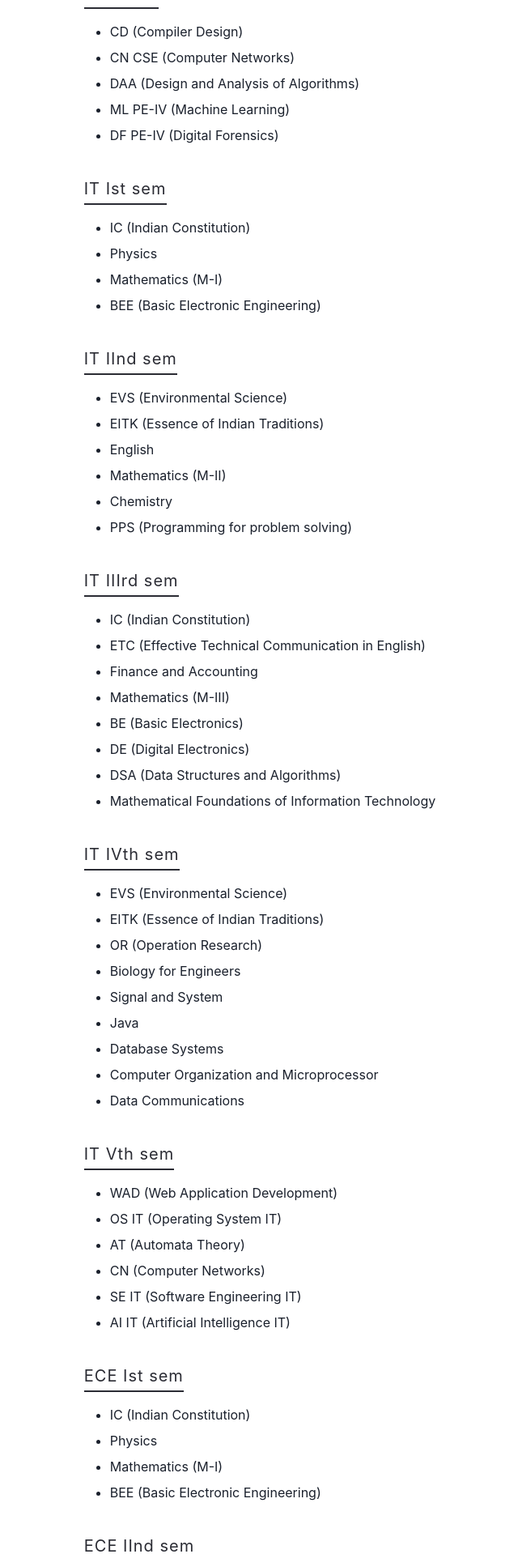
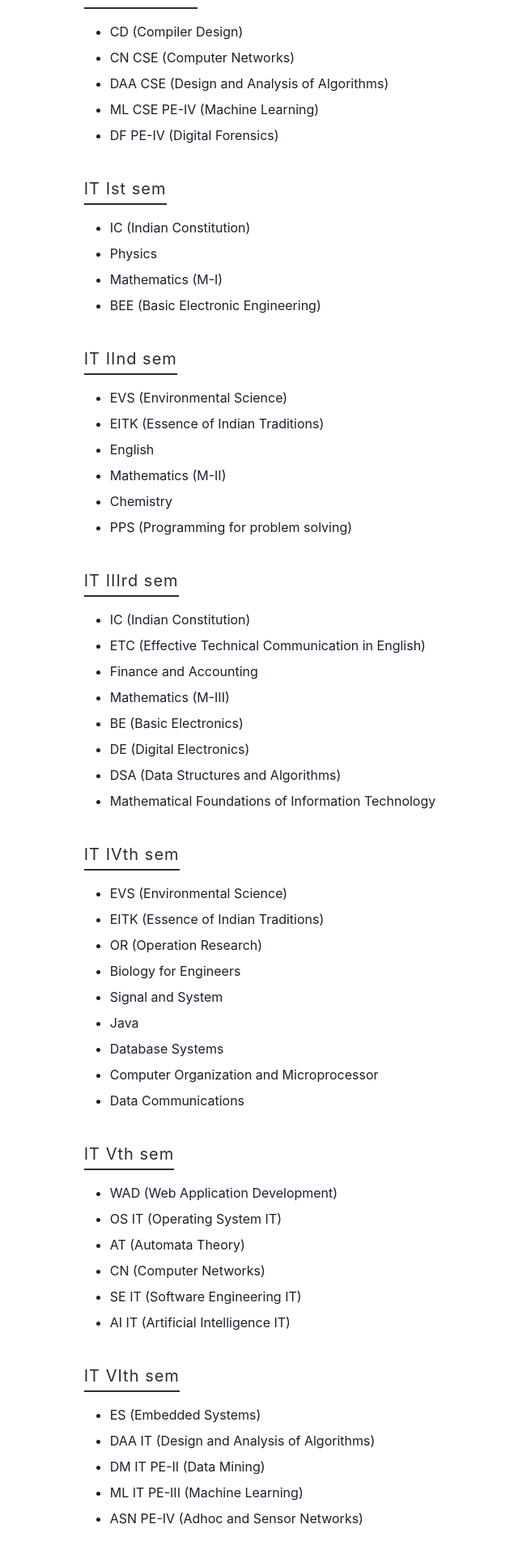
Before and after one commit to shareef99/yourounotes, a Next.js app: page /subjects in a window 1280 px wide. Shown: the part 1581-3500 px from the top of the page at 81% size, without its empty margins (319-959 px from the left). Built offline with nearby package versions, Linux system fonts and the light colour scheme; no server answers.

Commit message:
Add IT subjects and update settings

```diff
--- a/pages/subjects/index.tsx
+++ b/pages/subjects/index.tsx
@@ -59,6 +59,7 @@ const Subjects = (props: Props) => {
               <option value="third">IIIrd</option>
               <option value="forth">IVth</option>
               <option value="fifth">Vth</option>
+              <option value="sixth">VIth</option>
             </select>
           </label>
         </form>
@@ -96,6 +97,8 @@ const Subjects = (props: Props) => {
                       ? "IVth"
                       : x.sem === "fifth"
                       ? "Vth"
+                      : x.sem === "sixth"
+                      ? "VIth"
                       : ""}{" "}
                     sem
                   </h2>
--- a/pages/upload.tsx
+++ b/pages/upload.tsx
@@ -211,6 +211,7 @@ const Upload = (Props: Props) => {
                 <option value="third">IIIrd</option>
                 <option value="forth">IVth</option>
                 <option value="fifth">Vth</option>
+                <option value="sixth">VIth</option>
               </Select>
               <ErrorMessage
                 touch={touched.sem}
--- a/public/details.json
+++ b/public/details.json
@@ -65,8 +65,8 @@
     "subjects": [
       "CD (Compiler Design)",
       "CN CSE (Computer Networks)",
-      "DAA (Design and Analysis of Algorithms)",
-      "ML PE-IV (Machine Learning)",
+      "DAA CSE (Design and Analysis of Algorithms)",
+      "ML CSE PE-IV (Machine Learning)",
       "DF PE-IV (Digital Forensics)"
     ]
   },
@@ -131,6 +131,17 @@
       "CN (Computer Networks)",
       "SE IT (Software Engineering IT)",
       "AI IT (Artificial Intelligence IT)"
+    ]
+  },
+  {
+    "sem": "sixth",
+    "group": "IT",
+    "subjects": [
+      "ES (Embedded Systems)",
+      "DAA IT (Design and Analysis of Algorithms)",
+      "DM IT PE-II (Data Mining)",
+      "ML IT PE-III (Machine Learning)",
+      "ASN PE-IV (Adhoc and Sensor Networks)"
     ]
   },
   {
```
